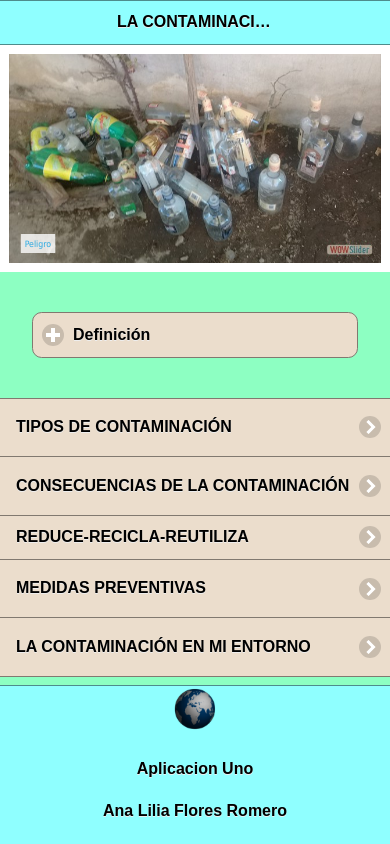
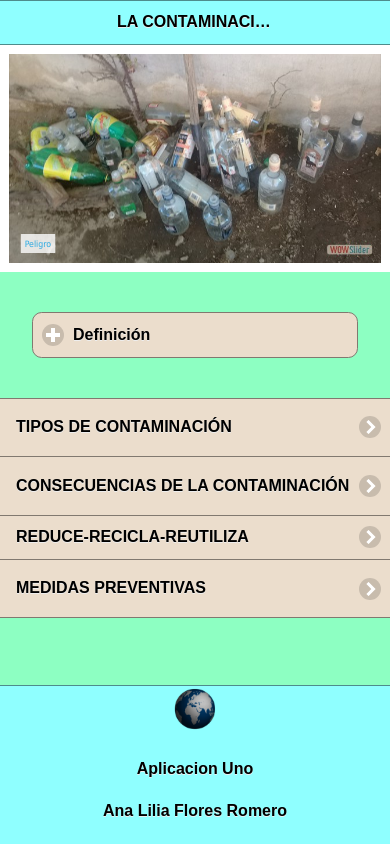
Before and after one commit to analilia16/app3-git, a plain HTML site: page index.html in a window 390 px wide. Drawn offline with Linux system fonts and the light colour scheme; some packages are replaced by stand-ins of ours; a script that the page names is missing; files whose address does not match are found by name.

Commit message:
2subida
tercera aplicacion

```diff
--- a/index.html
+++ b/index.html
@@ -79,11 +79,6 @@
       <a href="#Pagina4" class="ui-btn ui-btn-icon-right ui-icon-carat-r">
        <h2>MEDIDAS PREVENTIVAS</h2>
       </a>
-      </li>
-      <li class="ui-first-child ui-last-child">
-       <a href="#Pagina5" class="ui-btn ui-btn-icon-right ui-icon-carat-r">
-        <h2>LA CONTAMINACIÓN EN MI ENTORNO</h2>
-       </a>
       </li>
       </ul>
       </div>
```
